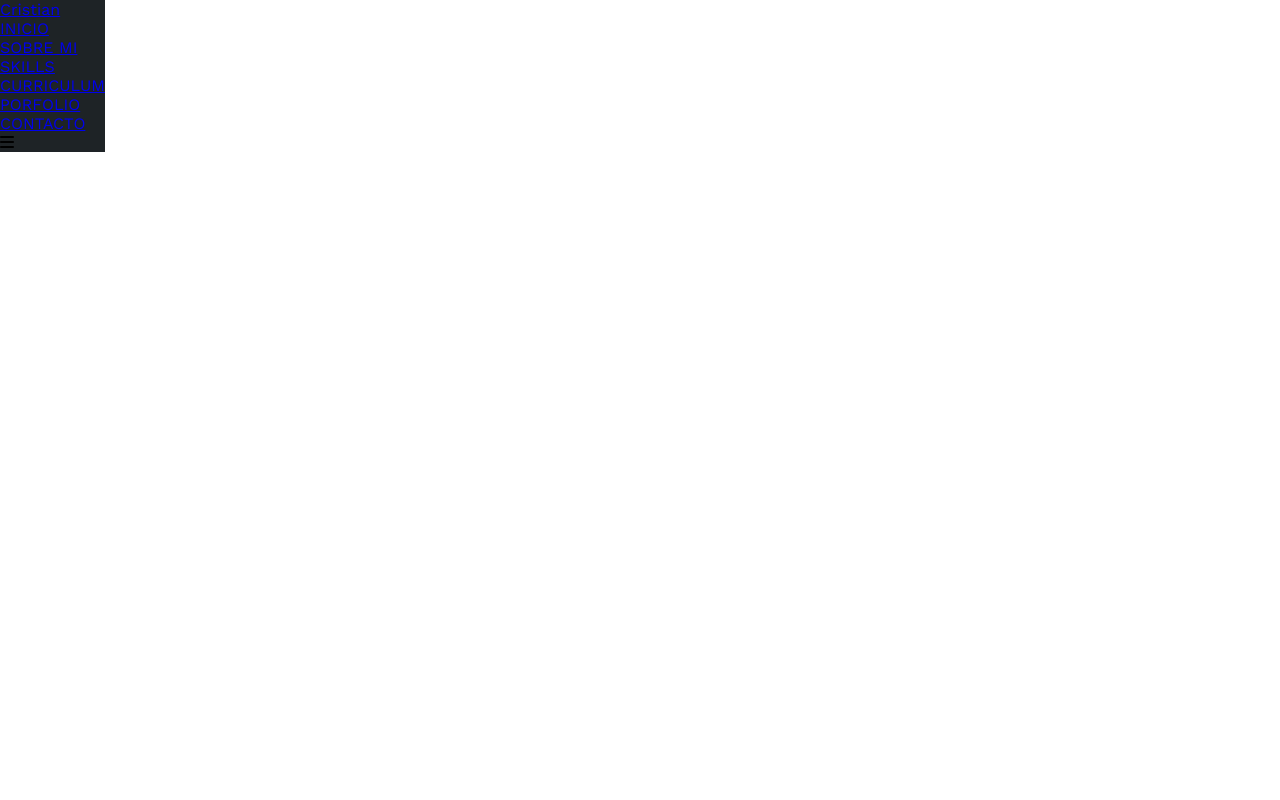
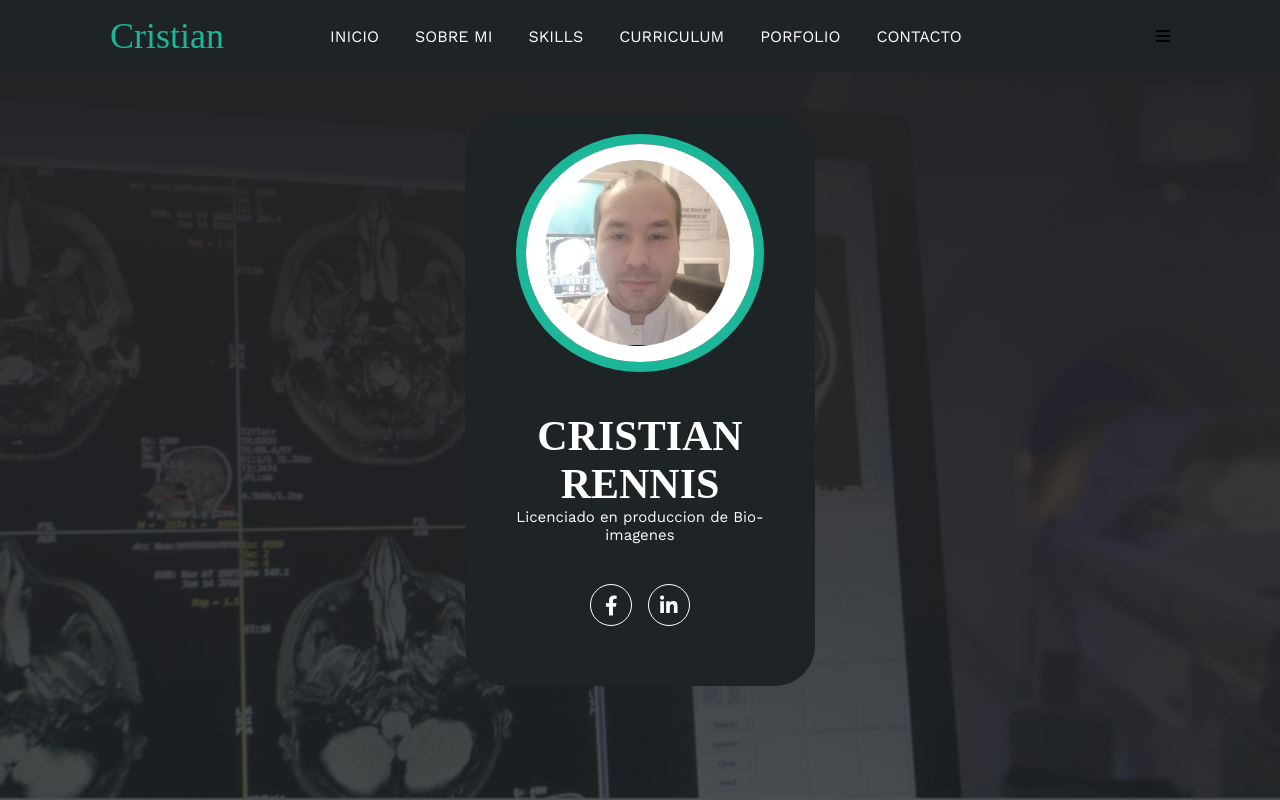
Before and after one commit to scris480/proyecto-ticmas, a plain HTML site: page index.html in a window 1280 px wide. Drawn offline with nearby package versions, Linux system fonts and the light colour scheme.

Commit message:
e cargo info de incio

```diff
--- a/estilo.css
+++ b/estilo.css
@@ -9,14 +9,97 @@ html{
     /* me permite deslizar cuando hago clic en los link del menu*/
     scroll-behavior: smooth;
 }
-/* menu */
+ /* MENU */
 .contenedor-header{
     background: #1e2326;
     position: fixed;
-    width: 100%
-    top: 0
-    left:
-
-
-
+    width: 100%;
+    top: 0;
+    left: 0;
+    z-index: 99;
 }
+.contenedor-header header{
+    max-width: 1100px;
+    margin: auto;
+    display:flex;
+    justify-content: space-between;
+    align-items: center;
+    padding: 15px 20px;
+}
+.contenedor-header header .logo *{
+    font-family: 'Righteous';
+    font-size: 36px;
+    color: #1cb698;
+    text-decoration: none;
+}
+.contenedor-header header ul{
+    display: flex;
+    list-style: none;
+}
+.contenedor-header header nav ul li a{
+    text-align: none;
+    color: #fff;
+    margin: 0 15px;
+    padding: 3px;
+    transition: .5s;
+    text-decoration: none;
+}
+.contenedor-header header nav ul li a:hover{
+    color:#1cb698;
+}
+.nav-reponsive{
+    background-color: #1cb698;
+    color: #fff;
+    padding: 5px 10px;
+    border-radius: 5px;
+    cursor: pointer;
+    display: none;
+}
+/*seccion inicio*/
+.inicio{
+    background: linear-gradient(to top, rgba(30,35,38,.8), rgba(38,35,38,1)),
+    url(imagenes/fondo1.jpg);
+    background-size: cover;
+    height: 100vh;
+    color: #fff;
+    display:flex;
+    align-items: center;
+}
+.inicio .contenido-banner{
+    padding: 20px;
+    background-color: #1e2326;
+    max-width: 350px;
+    margin: auto;
+    text-align: center;
+    border-radius: 40px;
+}
+.inicio .contenido-banner img{
+    margin-top: 48%;
+    border: 10px solid #1cb698;
+    display: block;
+    width: 80%;
+    margin:auto;
+    border-radius: 100%;
+}
+.inicio .contenido-banner h1{
+    margin-top: 40px;
+    font-size: 42px;
+    font-family: 'Righteous';
+}
+.inicio .contenido-banner h2{
+    font-size: 15px;
+    font-weight: normal;
+}
+.inicio .contenido-banner .redes a{
+    color: #fff;
+    display: inline-block;
+    text-decoration: none;
+    border: 1px solid #fff;
+    border-radius: 100%;
+    width: 42px;
+    height: 42px;
+    line-height: 42px;
+    margin: 40px 5px;
+    font-size: 20px;
+    transition: .3s;
+    }
--- a/index.html
+++ b/index.html
@@ -31,5 +31,20 @@
 
         </header>
     </div>
+   <!---seccion inicio-->
+   <seccion id="inicio" class="inicio">
+        <div class="contenido-banner">
+            <div class="contenedor-img">
+             <img src="imagenes/yo.PNG" alt="">
+            </div>
+            <h1>CRISTIAN RENNIS</h1>
+            <h2>Licenciado en produccion de Bio-imagenes</h2>
+            <div class="redes">
+                <a href="#"><i class="fa-brands fa-facebook-f"></i></a>
+                <a href="#"><i class="fa-brands fa-linkedin-in"></i></a>
+            </div>
+
+        </div>
+   </seccion>
 </body>
 </html>
```
Also changed, not shown: 1024_2000.webp (added), imagenes/fondo1.jpg (added).
